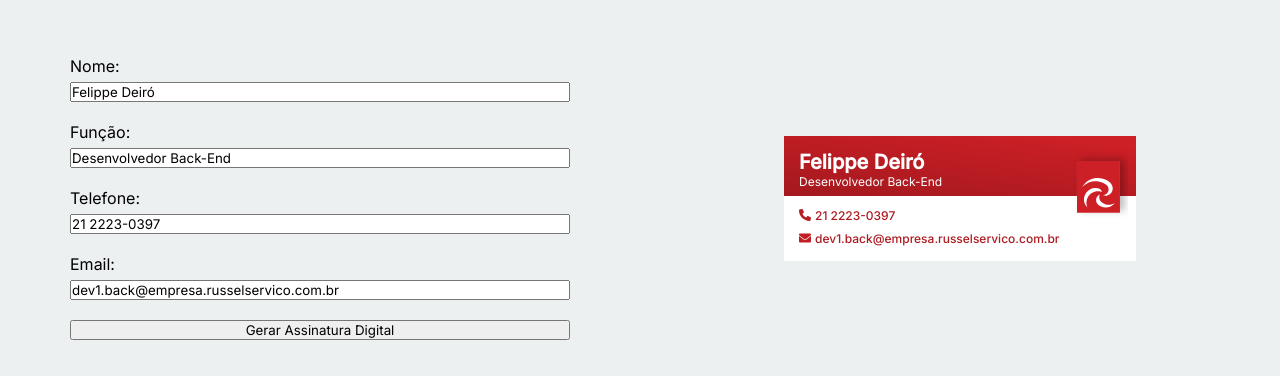
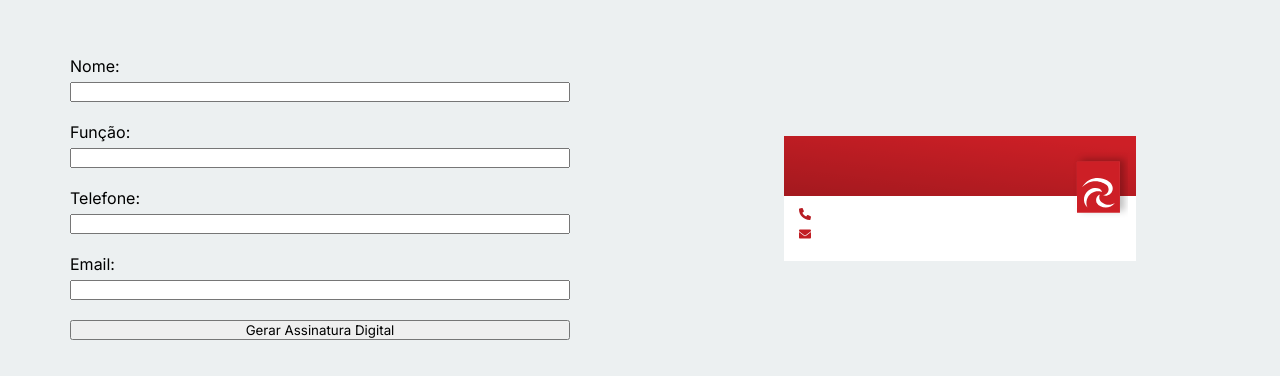
Before and after one commit to Russel-Servicos/assinatura-digital, a plain HTML site: page templates/index.html in a window 1280 px wide. Shown: the part 202-578 px from the top of the page. Drawn offline with Linux system fonts and the light colour scheme.

Commit message:
template da pagina

```diff
--- a/templates/index.html
+++ b/templates/index.html
@@ -298,10 +298,10 @@
       const width = document.getElementById("width");
 
       window.addEventListener("load", () => {
-        name.value = "Felippe Deiró";
-        career.value = "Desenvolvedor Back-End";
-        phone.value = "21 2223-0397";
-        email.value = "dev1.back@empresa.russelservico.com.br";
+        //name.value = "Nome de teste";
+        //career.value = "Comercial RJ";
+        //phone.value = "21 2223-0397";
+        //email.value = "teste@empresa.russelservico.com.br";
 
         document.querySelector(".card .name").innerHTML = name.value;
         document.querySelector(".card .career").innerHTML = career.value;
```
